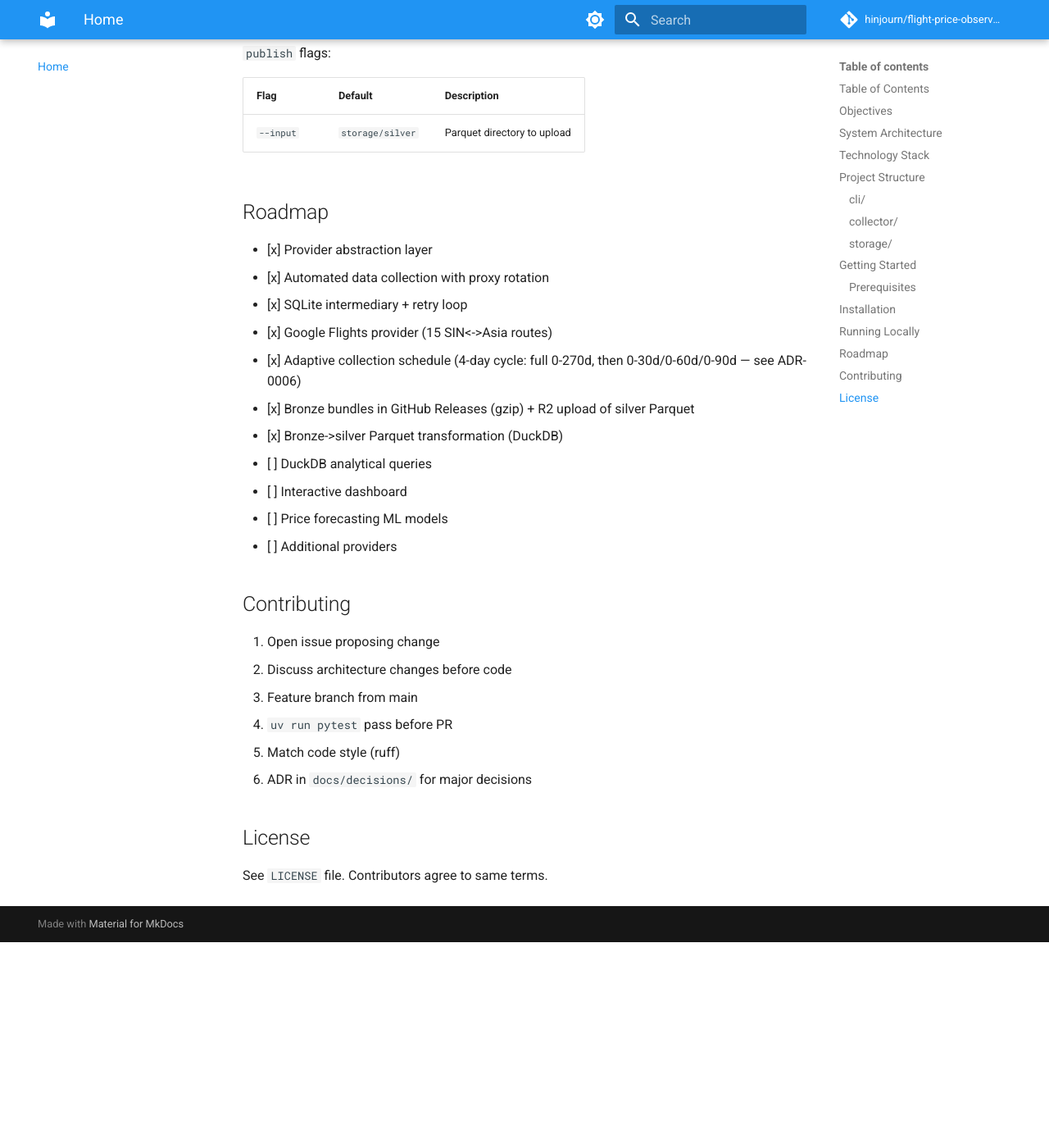
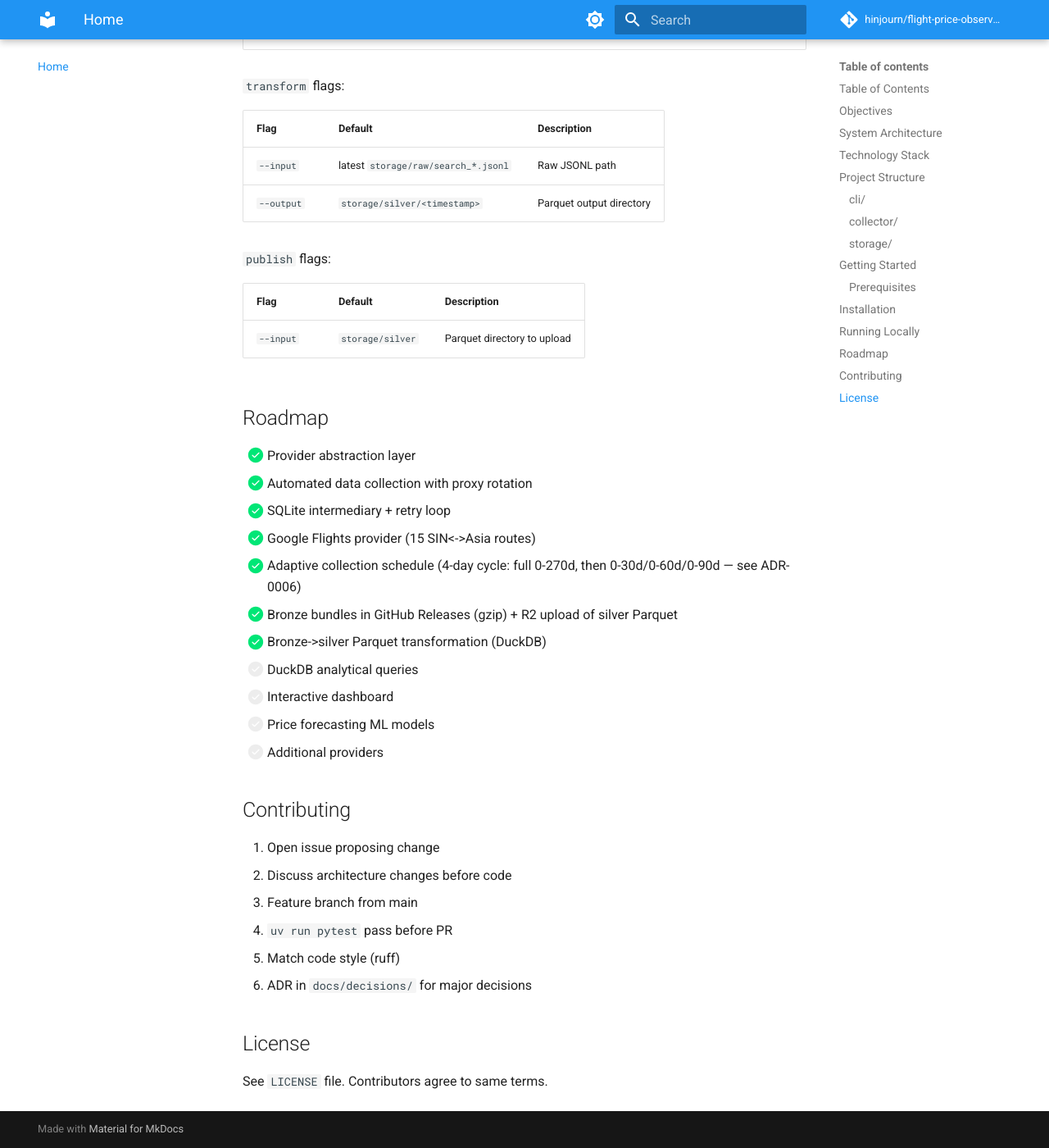
Before and after one commit to notlega/flight-price-observatory, an MkDocs documentation site: the page built from docs/index.md, in a window 1280 px wide and 1400 px high, scrolled down 6037 px. Shown: the whole window at 82% size. Built offline with MkDocs 1.6.1 and Material for MkDocs 9.7.7, drawn with Linux system fonts in a browser that asks for light colours; comment, search, counter and statistics services are not loaded; before the commit the page ends 7186 px from its top, so only the background shows below that; some of the changed text lies outside the part shown.

Commit message:
docs: add mermaid diagram support and tasklist checkboxes

```diff
--- a/mkdocs.yml
+++ b/mkdocs.yml
@@ -46,10 +46,19 @@ markdown_extensions:
   - tables
   - toc:
       permalink: true
-  - pymdownx.superfences
+  - pymdownx.superfences:
+      custom_fences:
+        - name: mermaid
+          class: mermaid
+          format: !!python/name:pymdownx.superfences.fence_code_format
   - pymdownx.highlight:
       anchor_linenums: true
   - pymdownx.tabbed:
       alternate_style: true
+  - pymdownx.tasklist:
+      custom_checkbox: true
   - attr_list
   - md_in_html
+
+extra_javascript:
+  - https://unpkg.com/mermaid/dist/mermaid.min.js
```
